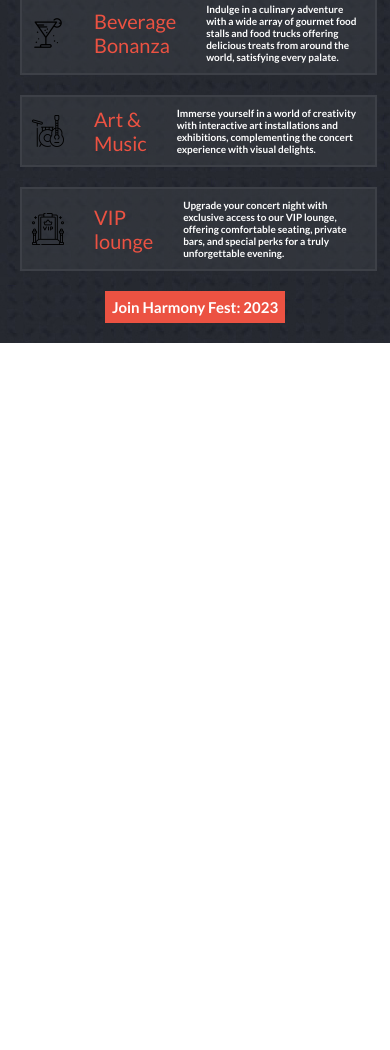
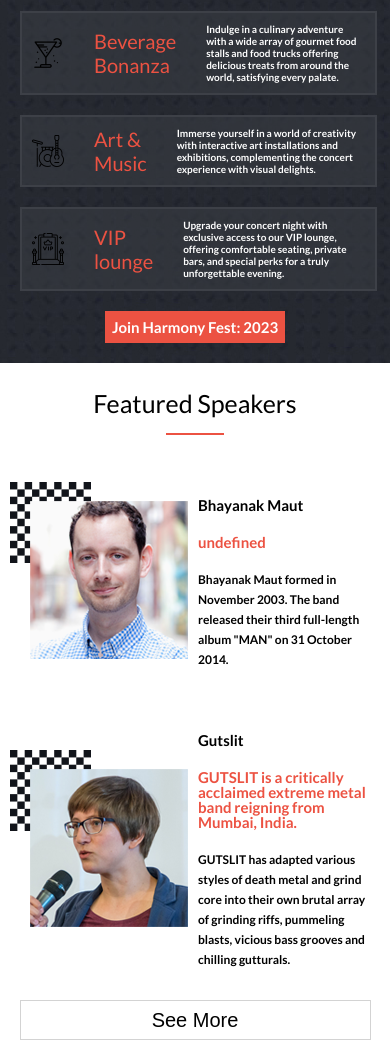
Before and after one commit to DevKaranJ/Capstone-project-Music-Festival-Website, a plain HTML site: page index.html in a window 390 px wide. Shown: the part 766-1816 px from the top of the page. Before the commit the page ends 1109 px from the top, so only its background shows below. Drawn offline with Linux system fonts and the light colour scheme; a web font is replaced by a local one.

Commit message:
Mobile Draft 4

```diff
--- a/index.html
+++ b/index.html
@@ -2,10 +2,10 @@
 <html lang="en">
 <head>
     <meta charset="UTF-8">
-    <meta name="viewport" content="width=, initial-scale=1.0">
+    <meta name="viewport" content="width=device-width, initial-scale=1.0">
     <meta http-equiv="X-UA-Compatible" content="ie=edge">
-    <link href="https://fonts.cdnfonts.com/css/cocogoose" rel="stylesheet">
     <link rel="stylesheet" href="mobileStyle.css">
+    <link rel="stylesheet" href="lineupStyle.css">
     <title>Outrage Festival 2023</title>
 </head>
 <body>
@@ -86,7 +86,12 @@
             </div>
             </section>
             <!-- Lineup -->
-
+            <section class="Featured">
+            <h2>Featured Speakers</h2>
+            <div class="underLine"></div>
+            <div id="speakers"></div>
+            <button class="moreBtn" id="seeMoreButton">See More</button>
+              </section>
             <!-- Sponsors -->
             <section class="sponsors">
                 <h3>Our Sponsors</h3>
@@ -105,5 +110,6 @@
                 <p>© 2023 by Harmony Fest. Some rights reserved</p>
             </div>
         </footer>
+        <script src="./script.js"></script>
 </body>
 </html>
--- /dev/null
+++ b/lineupStyle.css
@@ -0,0 +1,80 @@
+.Featured h2 {
+    font-family: "lato", sans-serif;
+    font-size: 25px;
+    line-height: 40px;
+    font-weight: 400;
+    color: black;
+    text-align: center;
+    margin-top: 20px;
+}
+
+.underLine {
+    border-bottom: 2px solid #ec5242;
+    width: 15%;
+    padding-top: 10px;
+    margin: 0 auto;
+    margin-bottom: 20px;
+}
+
+.speakers {
+    display: flex;
+    flex-direction: row;
+    align-items: center;
+    padding: 10px;
+}
+
+.speakers:hover {
+    transform: scale(1.1);
+}
+
+.speakerInfo {
+    display: flex;
+    flex-direction: column;
+    align-items: flex-start;
+    padding: 10px;
+}
+
+.speakerInfo h5 {
+    font-family: "lato", sans-serif;
+    font-size: 15px;
+    line-height: 20px;
+    font-weight: 700;
+    color: black;
+    text-align: left;
+    margin-top: 20px;
+}
+
+.about {
+    font-family: "lato", sans-serif;
+    font-size: 15px;
+    line-height: 15px;
+    font-weight: 700;
+    color: #ec5242;
+    text-align: left;
+    margin-top: 20px;
+}
+
+.description {
+    font-family: "lato", sans-serif;
+    font-size: 12px;
+    line-height: 20px;
+    font-weight: 700;
+    color: black;
+    text-align: left;
+    margin-top: 20px;
+}
+
+.moreBtn {
+    width: 90%;
+    height: 40px;
+    margin: 10px auto;
+    font-size: 20px;
+    background-color: white;
+    border: 1px solid #d3d3d3;
+    transition: transform 0.3s ease;
+}
+
+.moreBtn:hover {
+    transform: scale(1.1);
+    color: #ec5242;
+}
--- /dev/null
+++ b/script.js
@@ -0,0 +1,84 @@
+// Feature: Speakers
+const featuredSpeakers = [
+    {
+      name: 'Bhayanak Maut',
+      about: 'Bhayanak Maut is an Indian metal band from Mumbai.',
+      image: '<img src="resources/lineups/lineup1.png" alt="maut">',
+      description: 'Bhayanak Maut formed in November 2003. The band released their third full-length album "MAN" on 31 October 2014.',
+    },
+    {
+      name: 'Gutslit',
+      profession: 'GUTSLIT is a critically acclaimed extreme metal band reigning from Mumbai, India.',
+      image: '<img src="resources/lineups/lineup2.png" alt="gutslit">',
+      description: ' GUTSLIT has adapted various styles of death metal and grind core into their own brutal array of grinding riffs, pummeling blasts, vicious bass grooves and chilling gutturals.',
+    },
+    {
+        name: 'Midhaven',
+        profession: 'Midhaven is a Metal band from Mumbai, India.',
+        image: '<img src="resources/lineups/lineup3.png" alt="midhaven">',
+        description: 'Their music is diverse as they have a mixture of Clean and Harsh Vocal styles, Progressive/Sludge guitar play and Progressive Drums.',
+    },
+    {
+        name: 'Capital Metal Project',
+        profession: 'Capital Metal Project is a critically acclaimed extreme metal band reigning from Mumbai, India.',
+        image: '<img src="resources/lineups/lineup4.png" alt="metalproject">',
+        description: ' GUTSLIT has adapted various styles of death metal and grind core into their own brutal array of grinding riffs, pummeling blasts, vicious bass grooves and chilling gutturals.',
+    },
+    {
+        name: 'Colossal Figures',
+        profession: 'Colossal Figures is an Indian metal band from Mumbai.',
+        image: '<img src="resources/lineups/lineup5.png" alt="figures">',
+        description: ' GUTSLIT has adapted various styles of death metal and grind core into their own brutal array of grinding riffs, pummeling blasts, vicious bass grooves and chilling gutturals.',
+    },
+  ];
+
+  const speakersSection = document.getElementById('speakers');
+  const seeMoreButton = document.getElementById('seeMoreButton');
+  let isMobileView = window.innerWidth < 768;
+
+function displaySpeakers() {
+  let speakersHTML = '';
+  const maxSpeakersToShow = isMobileView ? 2 : featuredSpeakers.length;
+  for (let i = 0; i < maxSpeakersToShow; i += 1) {
+    speakersHTML += `
+      <article class="speakers">
+        <div class="image">
+          ${featuredSpeakers[i].image}
+        </div>
+        <div class="speakerInfo">
+          <h5>${featuredSpeakers[i].name}</h5>
+          <p class="about">${featuredSpeakers[i].profession}</p>
+          <p></p>
+          <p class="description">${featuredSpeakers[i].description}</p>
+        </div>
+      </article>
+    `;}
+
+  speakersSection.innerHTML = speakersHTML;
+
+  if (isMobileView) {
+    const otherSpeakers = featuredSpeakers.slice(2);
+    if (otherSpeakers.length > 0) {
+      seeMoreButton.style.display = 'block';
+    } else {
+      seeMoreButton.style.display = 'none';
+    }
+  } else {
+    seeMoreButton.style.display = 'none';
+  }
+}
+
+displaySpeakers();
+
+window.addEventListener('resize', function () {
+  const newIsMobileView = window.innerWidth < 768;
+  if (isMobileView !== newIsMobileView) {
+    isMobileView = newIsMobileView;
+    displaySpeakers();
+  }
+});
+
+seeMoreButton.addEventListener('click', function () {
+  isMobileView = false;
+  displaySpeakers();
+});
```
Also changed, not shown: resources/lineups/lineup1.png (added), resources/lineups/lineup2.png (added), resources/lineups/lineup3.png (added), resources/lineups/lineup4.png (added), resources/lineups/lineup5.png (added).
